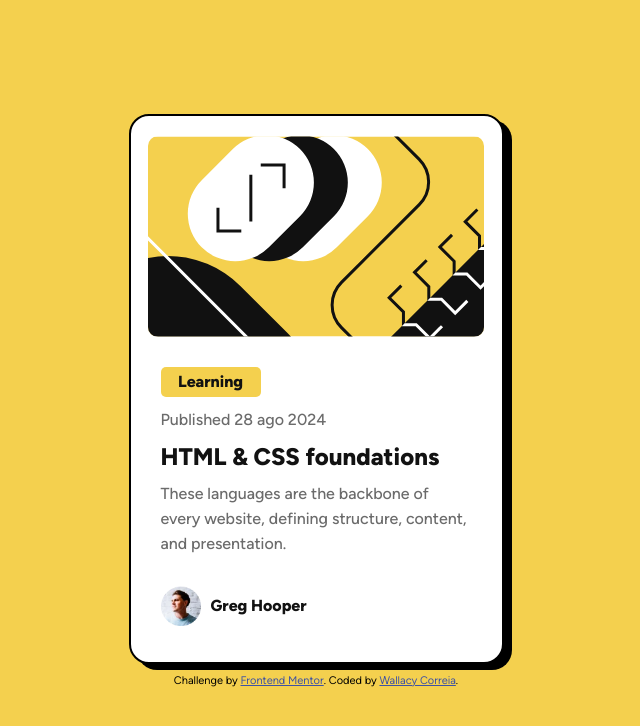
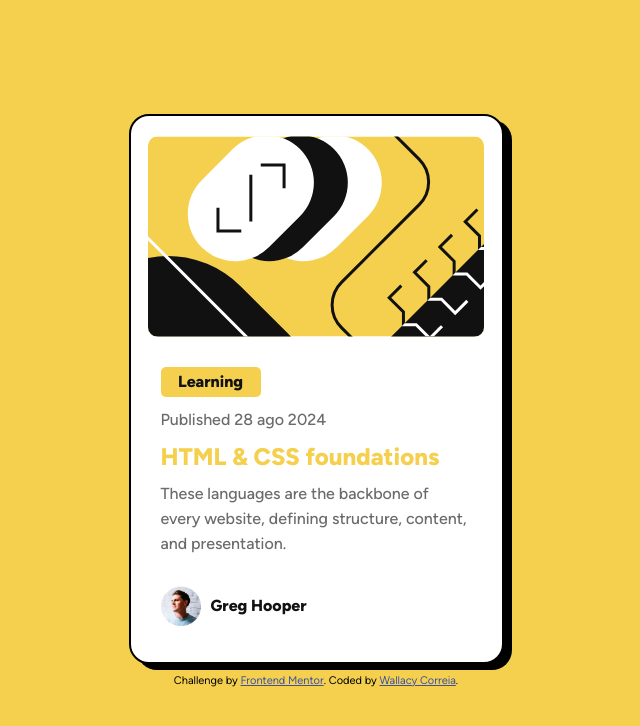
Before and after one commit to WallacyDev/blog-preview-card-main, a plain HTML site: page index.html in a window 1280 px wide. In both pictures the pointer is over the element "HTML & CSS foundations". Shown: the whole page, without its empty margins (324-964 px from the left). Drawn offline with Linux system fonts and the light colour scheme.

Commit message:
adicionando o hover no titulo

```diff
--- a/style.css
+++ b/style.css
@@ -67,6 +67,10 @@ div .info{
     color: hsl(0, 0%, 7%);
 }
 
+.titulo:hover{
+    color: hsl(47, 88%, 63%);
+}
+
 footer {
     display: flex;
     align-items: center;
```
